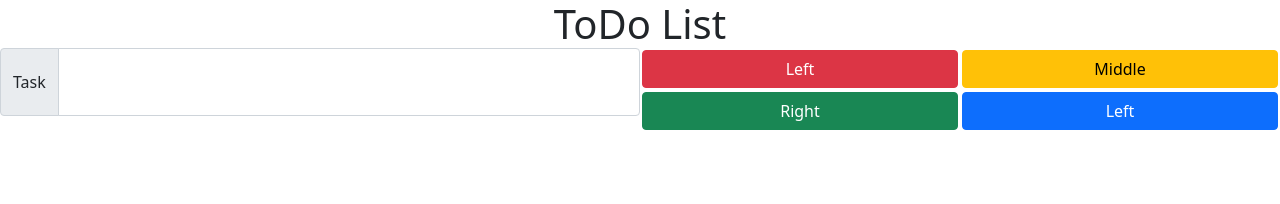
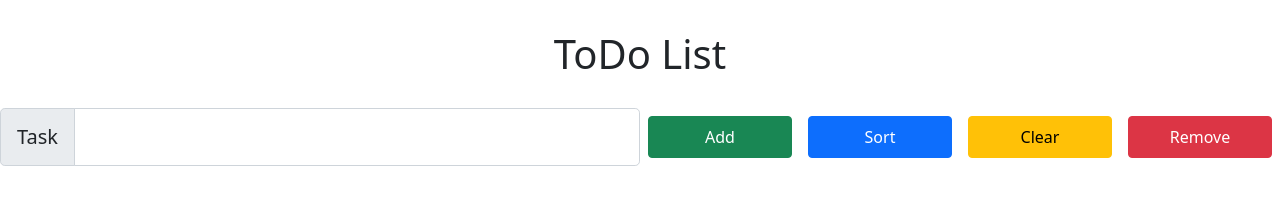
Before and after one commit to thisisrajneel/ToDo-List-JQuery, a plain HTML site: page index.html in a window 1280 px wide. Drawn offline with nearby package versions, Linux system fonts and the light colour scheme.

Commit message:
new frontend

```diff
--- a/index.html
+++ b/index.html
@@ -15,25 +15,29 @@
     <title>ToDo List</title>
   </head>
   <body>
+    <!-- Heading -->
     <div>
-      <h1 class="heading">ToDo List</h1>
+        <h1 class="heading">
+            ToDo List
+        </h1>
     </div>
 
-    <div class="grid">
-        <div class="input-group mb-3">
-            <span class="input-group-text" id="inputGroup-sizing-default">Task</span>
-            <input type="text" class="form-control" aria-label="Sizing example input" aria-describedby="inputGroup-sizing-default">
+    <div class="controller">
+        <!-- Input -->
+        <div class="input-group input-group-lg">
+            <span class="input-group-text">Task</span>
+            <input type="text" class="form-control" aria-label="Sizing example input">
         </div>
-      <div class="buttons">
-        <button type="button" class="btn btn-danger">Left</button>
 
-        <button type="button" class="btn btn-warning">Middle</button>
+        <!-- Buttons -->
+        <div class="buttons">
+            <button type="button" class="btn btn-success col p-2 m-2">Add</button>
+            <button type="button" class="btn btn-primary col p-2 m-2">Sort</button>
+            <button type="button" class="btn btn-warning col p-2 m-2">Clear</button>
+            <button type="button" class="btn  btn-danger col p-2 m-2">Remove</button>
+        </div>
+    </div>
 
-        <button type="button" class="btn btn-success">Right</button>
-
-        <button type="button" class="btn btn-primary">Left</button>
-      </div>
-    </div>
   </body>
   <!-- Bootstrap JS -->
   <script
--- a/style.css
+++ b/style.css
@@ -1,28 +1,15 @@
 .heading {
     width: fit-content;
-    margin: auto;
+    margin: 30px auto;
 }
-.btn {
-    border-radius: 15px;
-    padding: auto;
-    margin: 2px;
-}
-.grid {
+
+.controller {
     display: grid;
     grid-template-columns: 1fr 1fr;
 }
+
 .buttons {
-    display: grid;
+    display: flex;
+    flex-direction: row;
+    justify-content: space-around;
 }
-
-@media screen and (min-width: 901px) {
-    .buttons {
-        grid-template-columns: 1fr 1fr 1fr 1fr;
-    }
-}
-
-@media screen and (min-width: 500px), (max-width: 900px) {
-    .buttons {
-        grid-template-columns: 1fr 1fr;
-    }
-}
```
